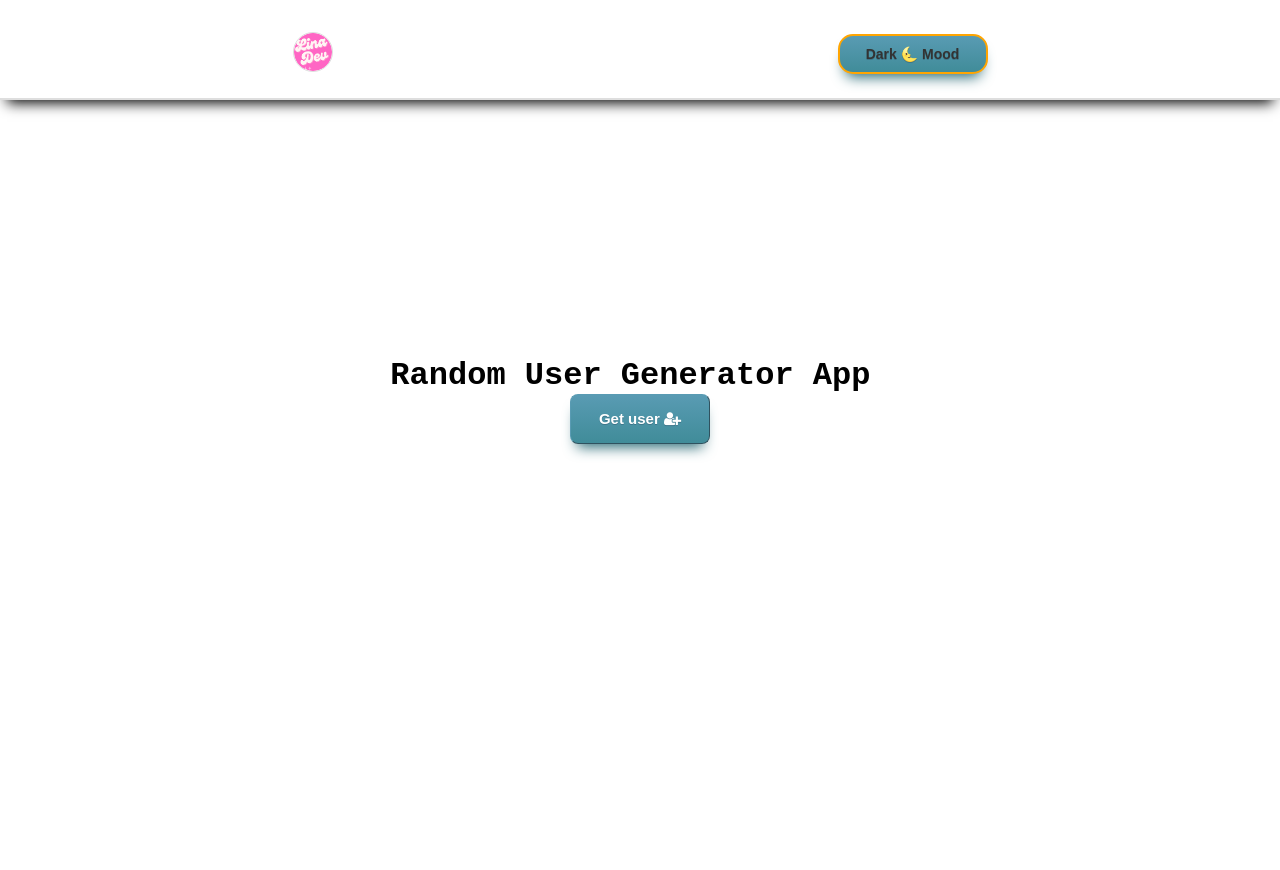
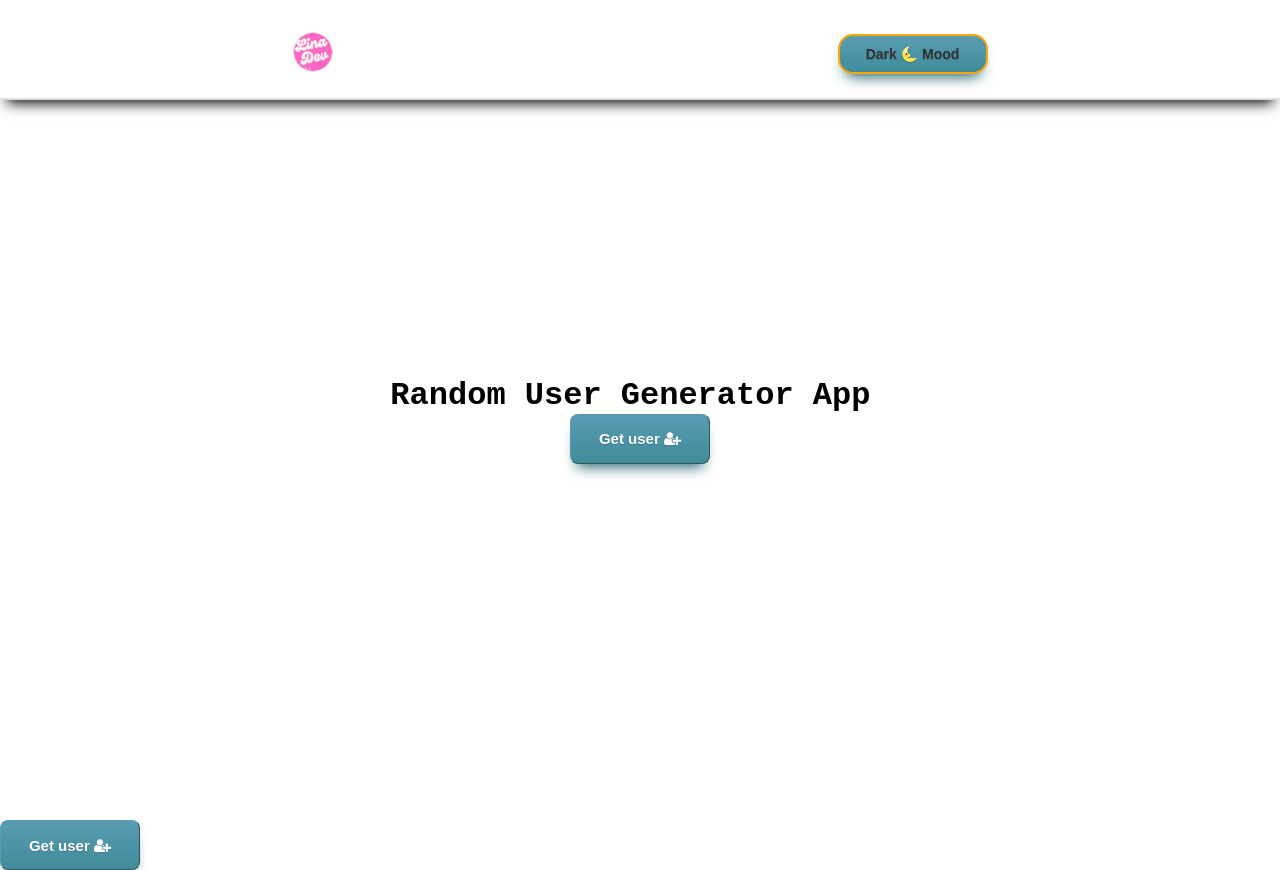
Before and after one commit to LMFront-end/RandomUserReact, a React (Create React App) app: page / in a window 1280 px wide. Before the commit the page ends 800 px from the top, so only its background shows below. Built offline with nearby package versions, Linux system fonts and the light colour scheme; a web font is replaced by a local one.

Commit message:
se hace prueba de funcionamiento del boton get user

```diff
--- a/src/App.css
+++ b/src/App.css
@@ -11,12 +11,13 @@
     display: flex;
     flex-direction: column;
     justify-content: center;
-    margin-top: -100px;
     align-items: center;
+    margin-top: -80px;
     width: 100%;
     height: 100vh;
     overflow: hidden;
     font-family: 'Red Hat Mono', monospace;
+    transition: all 1s ease;
 }
 
 button {
@@ -34,6 +35,7 @@ button {
     box-shadow: 0px 10px 14px -7px #276873;
     text-shadow: 0px 1px 0px #3d768a;
     background: linear-gradient(#599bb3, #408c99);
+    cursor: pointer;
 }
 
 img {
--- a/src/App.js
+++ b/src/App.js
@@ -1,20 +1,27 @@
 import React, {useState} from 'react';
 import './App.css';
+import { Button } from './components/hero/Button';
 import { Header } from './components/header/Header';
 
 import { Title } from './components/hero/Title';
 
-function App() {
+const App = ()  =>{
 
   //useState
   const [isDark, setDark] = useState(false);
+  const [userData, setUserData] = useState([]);
+  const [loading, setLoading] = useState(false);
+
+  const [activeLink, setActiveLink] = useState(0);
+
 
   return (
     <div className={`giphos__container ${isDark ? "dark" : ""}`}>
       <Header isDark={isDark} setDark={setDark} />
       <Title />
+      <Button />
     </div>
   );
 }
 
-export default App;
+export {App};
--- a/src/components/hero/Button.jsx
+++ b/src/components/hero/Button.jsx
@@ -1,11 +1,11 @@
 /* eslint-disable jsx-a11y/anchor-is-valid */
 import React from 'react'
 
-const Button = () => {
+const Button = ({isActive, clicked}) => {
     return (
-        <div className="">
+        <div>
 
-            <button>
+            <button onClick={clicked}>
                 Get user <i className="fa fa-user-plus me-1"></i>
             </button>
 
--- a/src/components/hero/Title.jsx
+++ b/src/components/hero/Title.jsx
@@ -1,16 +1,23 @@
 /* eslint-disable jsx-a11y/anchor-is-valid */
-import React from 'react'
+import React, {useState} from 'react'
 import { Button } from './Button'
 
 
 const Title = () => {
+
+    const [activeUser, setActiveUser] = useState(false);
+
+    const onClickHandler = () => {
+        console.log("funciona");
+    }
+
     return (
         <div className="App">
             <h1 className="app__title btn btn-outline-dark  ms-3">
                 Random User Generator App
             </h1>
 
-            <Button />
+            <Button isActive={activeUser} clicked={onClickHandler}/>
         </div>
     )
 }
--- a/src/index.js
+++ b/src/index.js
@@ -1,7 +1,7 @@
 import React from 'react';
 import ReactDOM from 'react-dom';
 import './index.css';
-import App from './App';
+import {App} from './App';
 
 // import font-awesome
 import '../node_modules/font-awesome/css/font-awesome.min.css';
```
